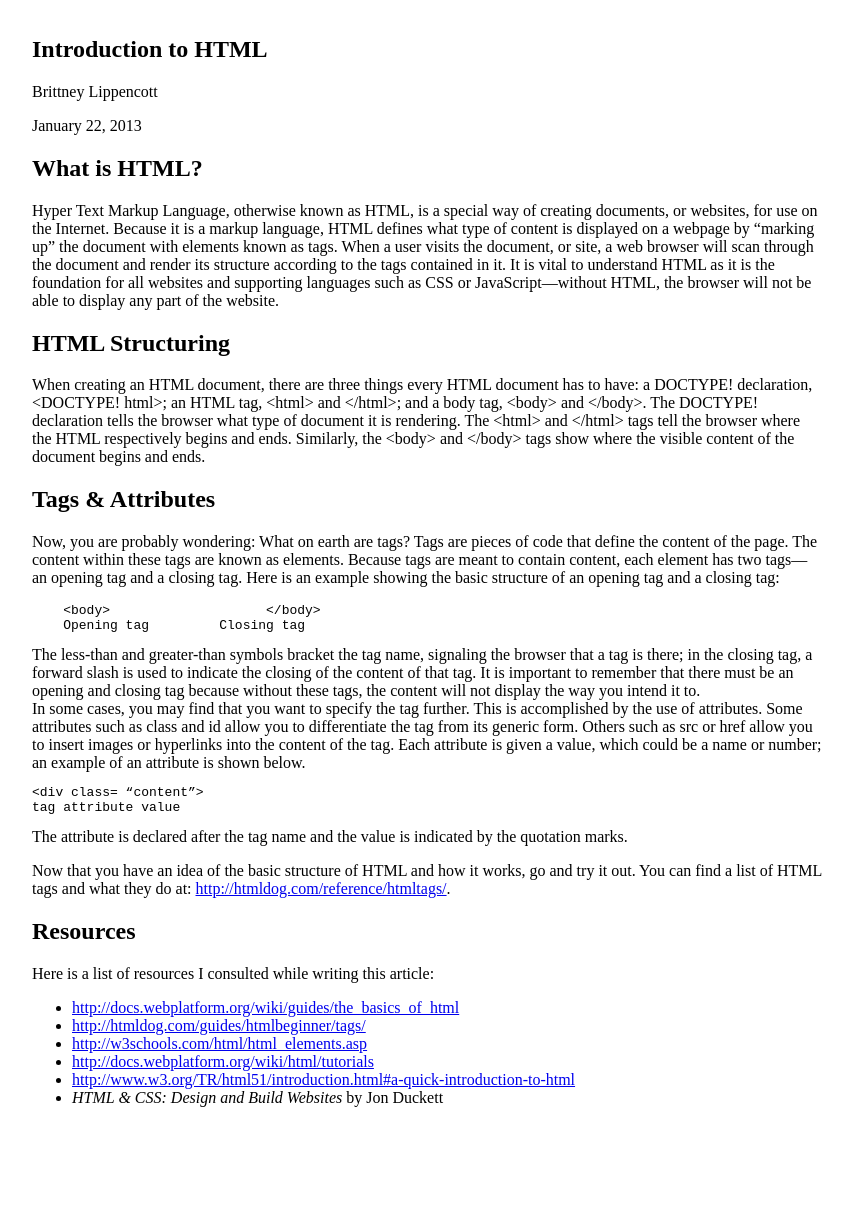
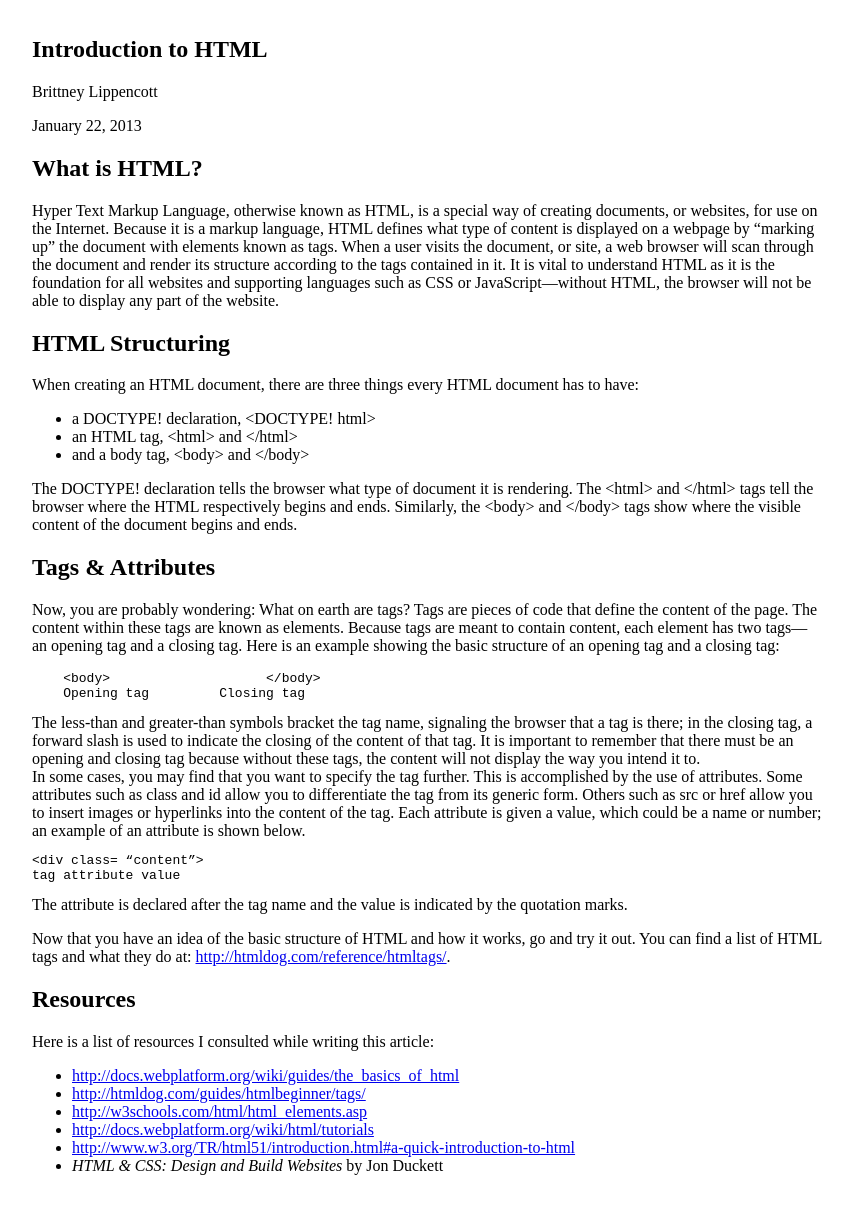
Before and after one commit to unioncollege-grph301/webdesign, a Jekyll site: the page built from articles/introduction-to-html.html, in a window 1280 px wide. Shown: the whole page, without its empty margins (213-1066 px from the left). Built offline with Jekyll 4.4.1, drawn with Linux system fonts in a browser that asks for light colours; before the commit the page ends 1139 px from its top, so only the background shows below that.

Commit message:
Update articles/introduction-to-html.html
Reorganized structure to make it easier to read.

```diff
--- a/articles/introduction-to-html.html
+++ b/articles/introduction-to-html.html
@@ -15,7 +15,13 @@ Hyper Text Markup Language, otherwise known as HTML, is a special way of creatin
           <section class="structure">
             <h2> HTML Structuring</h2>
             <p>
-    When creating an HTML document, there are three things every HTML document has to have: a DOCTYPE! declaration, &lt;DOCTYPE! html&gt;; an HTML tag, &lt;html&gt; and &lt;/html&gt;; and a body tag, &lt;body&gt; and &lt;/body&gt;. The DOCTYPE! declaration tells the browser what type of document it is rendering. The &lt;html&gt; and &lt;/html&gt; tags tell the browser where the HTML respectively begins and ends. Similarly, the &lt;body&gt; and &lt;/body&gt; tags show where the visible content of the document begins and ends.
+    When creating an HTML document, there are three things every HTML document has to have:
+    <ul>
+    <li>a DOCTYPE! declaration, &lt;DOCTYPE! html&gt;</li>
+   <li> an HTML tag, &lt;html&gt; and &lt;/html&gt;</li>
+   <li>and a body tag, &lt;body&gt; and &lt;/body&gt;</li>
+   </ul>
+   The DOCTYPE! declaration tells the browser what type of document it is rendering. The &lt;html&gt; and &lt;/html&gt; tags tell the browser where the HTML respectively begins and ends. Similarly, the &lt;body&gt; and &lt;/body&gt; tags show where the visible content of the document begins and ends.
             </p>
           </section>
           <section class="tags_attrib">
```
